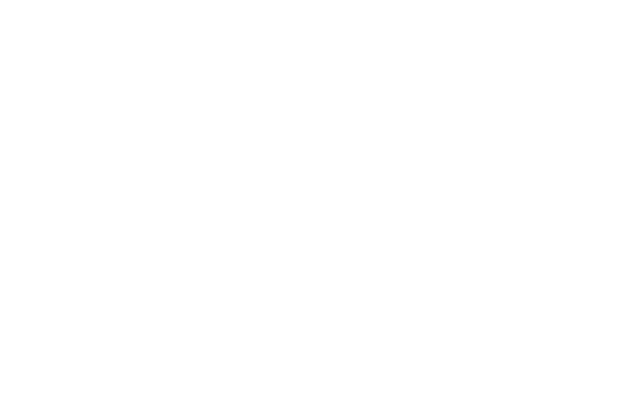
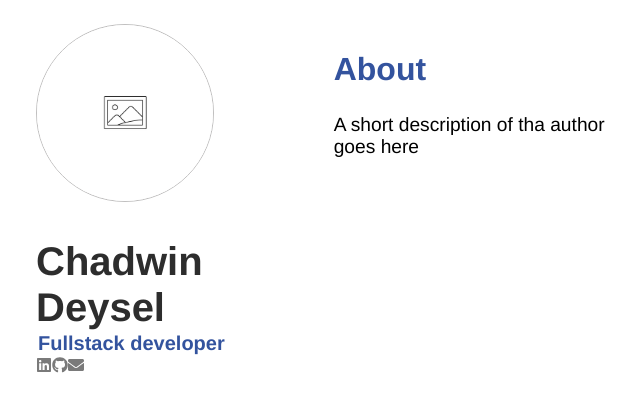
Before and after one commit to chadwinjdeysel/portfolio, a Gatsby site: page /contributors/chadwin-deysel in a window 1280 px wide. Before the commit this address had no page. Shown: the whole page, without its empty margins (308-948 px from the left). Built offline with nearby package versions, Linux system fonts and the light colour scheme; Gatsby itself is replaced by a stand-in of ours.

Commit message:
added contributor page and cms functionality

```diff
--- a/src/cms/cms.js
+++ b/src/cms/cms.js
@@ -2,6 +2,8 @@
 
 import CollectionPagePreview from './preview-templates/CollectionPageTemplate'
 import SidebarComponentPreview from './preview-templates/SidebarComponentPreview'
+import ContributorPagePreview from './preview-templates/ContributorPageTemplate'
 
 CMS.registerPreviewTemplate('collection', CollectionPagePreview)
 CMS.registerPreviewTemplate('sidebar', SidebarComponentPreview)
+CMS.registerPreviewTemplate('contributor', ContributorPagePreview)
--- a/src/components/feed/feed.module.scss
+++ b/src/components/feed/feed.module.scss
@@ -32,7 +32,7 @@
         }
 
         &:hover{
-            background-color: #ffd6e9;
+            background-color: #ebebeb;
         }
     }
 }
--- a/src/components/layout/layout.scss
+++ b/src/components/layout/layout.scss
@@ -21,3 +21,12 @@
 h2 {
     color: #33539e
 }
+
+a>img {
+    transition: transform ease-in .2s;
+    border: 1px solid #c0bfbf;
+
+    &:hover {
+        transform: skew(-3deg);
+    }
+}
--- /dev/null
+++ b/src/components/nav/nav.js
@@ -0,0 +1,45 @@
+import React from 'react'
+import { Link } from 'gatsby'
+
+import NavStyles from './nav.module.scss'
+
+import { FaGithub, FaLinkedin, FaPhone, FaEnvelope, FaWhatsapp } from 'react-icons/fa'
+
+const Nav = () => {
+    return (
+        <nav className={ NavStyles.container }>
+
+            <div className={ NavStyles.navContainer}>
+                <Link to="/">home</Link>
+
+                <Link to="/about/#about">about me</Link>
+
+                <Link to="/resume/#resume">view my cv</Link>
+            </div>
+
+            <div className={ NavStyles.socialsContainer}>
+                <a href="https://github.com/chadwinjdeysel" target="_blank">
+                    <FaGithub/>
+                </a>
+
+                <a href="https://www.linkedin.com/in/chadwin-deysel-1704b9178/" target="_blank">
+                    <FaLinkedin/>
+                </a>
+
+                <a href="mailto:chadwinjdeysel@gmail.com" target="_blank">
+                    <FaEnvelope/>
+                </a>
+
+                <a href="https://wa.me/+27665119957" targer="_blank">
+                    <FaWhatsapp/>
+                </a>
+
+                <a href="tel:0665119957" target="_blank">
+                    <FaPhone/>
+                </a>
+            </div>
+        </nav>
+    )
+}
+
+export default Nav
--- a/src/components/sidebar/sidebar.js
+++ b/src/components/sidebar/sidebar.js
@@ -13,7 +13,7 @@
 }) => (
     <header className={ SidebarStyles.container }>
 
-        <Link to="/">
+        <Link to="/" title="Go home">
             <img src={image}/>
         </Link>
 
--- /dev/null
+++ b/src/pages/contributors/chadwin-deysel.md
@@ -0,0 +1,12 @@
+---
+type: "page"
+templateKey: "contributor"
+contributor: "chadwin-deysel"
+image: "/img/placeholder.png"
+name: "Chadwin Deysel"
+title: "Fullstack developer"
+about: "A short description of tha author goes here"
+linkedin: "https://www.linkedin.com/in/chadwin-deysel-1704b9178/"
+github: "https://www.github.com/chadwinjdeysel"
+email: "chadwinjdeysel@gmail.com"
+---
--- a/src/pages/posts/project-1.md
+++ b/src/pages/posts/house-design.md
@@ -7,6 +7,7 @@
 description: "Website built with GatsbyJs and NetlifyCMS that allows company to post lastest products and news."
 keywords: "blog, product details, latest news"
 category: "project"
+contributor: "Chadwin Deysel"
 ---
 
 # Heading 1
--- a/src/pages/posts/project-2.md
+++ b/src/pages/posts/project-2.md
@@ -7,6 +7,7 @@
 description: "Website built with GatsbyJs and NetlifyCMS that does the same thing as project 1, but better. much better"
 keywords: "blog, product details, latest news"
 category: "case study"
+contributor: "Chadwin Deysel"
 ---
 # Heading 1
 
--- a/src/pages/posts/project-3.md
+++ b/src/pages/posts/project-3.md
@@ -7,6 +7,7 @@
 description: "Okay, I'm kinda tired of this right now. lets just hope for the best"
 keywords: "blog, product details, latest news"
 category: "article"
+contributor: "Chadwin Deysel"
 ---
 # Heading 1
 
--- a/src/templates/collection/collection.js
+++ b/src/templates/collection/collection.js
@@ -17,11 +17,14 @@
     contentComponent,
     category,
     slug,
-    siteUrl
+    siteUrl,
+    contributor
 }) => {
     const PostContent = contentComponent || Content
 
     const urlTitle = title.replace(" ", "%20")
+    var contributorSlug = contributor.toLowerCase()
+    contributorSlug = contributorSlug.replace(" ", "-")
 
     var categoryStyle
                 switch(category) {
@@ -57,7 +60,7 @@
                     </p>
                     <p>{description}</p>
 
-                    <Link to="/contributors/chadwin-deysel" itemProp="author">by Chadwin Deysel</Link>
+                    <Link to={`/contributors/${contributorSlug}`} itemProp="author">{`by ${contributor}`}</Link>
                 </div>
 
                 <PostContent content={content}/>
@@ -91,7 +94,8 @@
     date: PropTypes.string,
     category: PropTypes.string,
     slug: PropTypes.string,
-    siteUrl: PropTypes.string
+    siteUrl: PropTypes.string,
+    contributor: PropTypes.string
 }
 
 const Collection = ({ data }) => {
@@ -113,6 +117,7 @@
                 category={item.frontmatter.category}
                 slug={item.fields.slug}
                 siteUrl={data.site.siteMetadata.siteUrl}
+                contributor={item.frontmatter.contributor}
             />
         </Layout>
     )
@@ -137,6 +142,7 @@
                 description
                 keywords
                 category
+                contributor
             }
             fields{
                 slug
--- /dev/null
+++ b/src/templates/contributor/contributor.js
@@ -0,0 +1,122 @@
+import React from 'react'
+import PropTypes from 'prop-types'
+import { graphql, Link } from 'gatsby'
+
+import Layout from '../../components/layout/layout'
+import { FaEnvelope, FaLinkedin, FaGithub } from 'react-icons/fa'
+
+import ContributorStyles from './contributor.module.scss'
+
+export const ContributorPageTemplate = ({
+    contributor,
+    contributorName,
+    title,
+    about,
+    image,
+    linkedin,
+    github,
+    email
+}) => {
+    return(
+        <article itemProp="Author" className={ContributorStyles.container}>
+
+            <div className={ContributorStyles.hero}>
+
+                <Link to="/" title="Go back to home">
+                    <img src={image}
+                        alt={contributor}/>
+                </Link>
+
+                <h1>{contributorName}</h1>
+
+                <h2>{title}</h2>
+
+                <section className={ContributorStyles.socialsContainer}>
+                    <a href={linkedin} target="_blank">
+                        <FaLinkedin/>
+                    </a>
+
+                    <a href={github} target="_blank">
+                        <FaGithub/>
+                    </a>
+
+                    <a href={`mailto:${email}`} target="_blank">
+                        <FaEnvelope/>
+                    </a>
+
+                </section>
+            </div>
+
+
+            <section className={ContributorStyles.about}>
+                <h2>About</h2>
+                <p>{about}</p>
+            </section>
+
+        </article>
+    )
+}
+
+ContributorPageTemplate.propTypes = {
+    contributorName: PropTypes.string,
+    title: PropTypes.string,
+    about: PropTypes.string,
+    image: PropTypes.string,
+    linkedin: PropTypes.string,
+    github: PropTypes.string,
+    email: PropTypes.string,
+    about: PropTypes.string
+}
+
+const Contributor = ({data}) => {
+    const { markdownRemark: item } = data
+
+    return (
+        <Layout page="Contributors"
+            title={item.frontmatter.title}
+            description={item.frontmatter.name}
+            url={item.fields.slug}>
+
+                <ContributorPageTemplate contributorName={item.frontmatter.name}
+                    contributor={item.frontmatter.contributor}
+                    title={item.frontmatter.title}
+                    description={item.frontmatter.about}
+                    linkedin={item.frontmatter.linkedin}
+                    github={item.frontmatter.github}
+                    email={item.frontmatter.email}
+                    image={item.frontmatter.image}
+                    about={item.frontmatter.about}/>
+
+        </Layout>
+    )
+}
+
+Contributor.propTypes = {
+    data: PropTypes.shape({
+        markdownRemark: PropTypes.object,
+    }),
+}
+
+export default Contributor
+
+export const pageQuery = graphql`
+    query ContributorItemByID($id: String!) {
+        markdownRemark(id: {eq: $id}) {
+            id
+            html
+            frontmatter {
+                contributor
+                name
+                title
+                image
+                about
+                linkedin
+                github
+                email
+            }
+            fields{
+                slug
+            }
+        }
+    }
+`
--- /dev/null
+++ b/src/templates/contributor/contributor.module.scss
@@ -0,0 +1,89 @@
+.container {
+    display: flex;
+    margin: auto;
+    margin-top: 1em;
+
+    .hero {
+        padding: .5em 1.5em;
+
+        img {
+            width: 11em;
+            height: 11em;
+            border-radius: 50%;
+            margin-bottom: 2em;
+        }
+
+        h1 {
+            font-size: 2.5em;
+            margin: 0;
+        }
+
+        h2 {
+            font-size: 1.25em;
+            margin: 0.1em;
+        }
+
+        .socials-container {
+            display: flex;
+            justify-content: space-evenly;
+            position: relative;
+            margin: 4em 0;
+
+            a {
+                color: #2d2d2d;
+                font-size: 1.75em;
+            }
+        }
+
+    }
+
+    .about {
+        padding: .5em 1.5em;
+
+        h2 {
+            margin: 0 initial;
+            font-size: 2em;
+        }
+
+        p {
+            margin: 0 initial;
+            font-size: 1.2em;
+        }
+    }
+}
+
+//very large screens
+@media (min-width: 1024px) {
+    .container {
+        flex-direction: row;
+        width: 50%;
+    }
+}
+
+// large screens
+@media (min-width: 769px) and (max-width: 1023px) {
+    .container {
+        flex-direction: row;
+        width: 70%;
+
+        .about {
+            margin: 3.5em 0;
+        }
+    }
+}
+
+// tablets
+@media only screen and (min-width: 481px) and (max-width: 768px) {
+    .container {
+        flex-direction: column;
+        width: 70%;
+    }
+}
+
+// smartphones
+@media only screen and (max-width: 480px) {
+    .container {
+        flex-direction: column;
+        width: 90%;
+    }
+}
```
Also changed, not shown: src/cms/preview-templates/ContributorPageTemplate.js (added, +33 -0 lines), static/admin/config.yml (+15 -0 lines).
